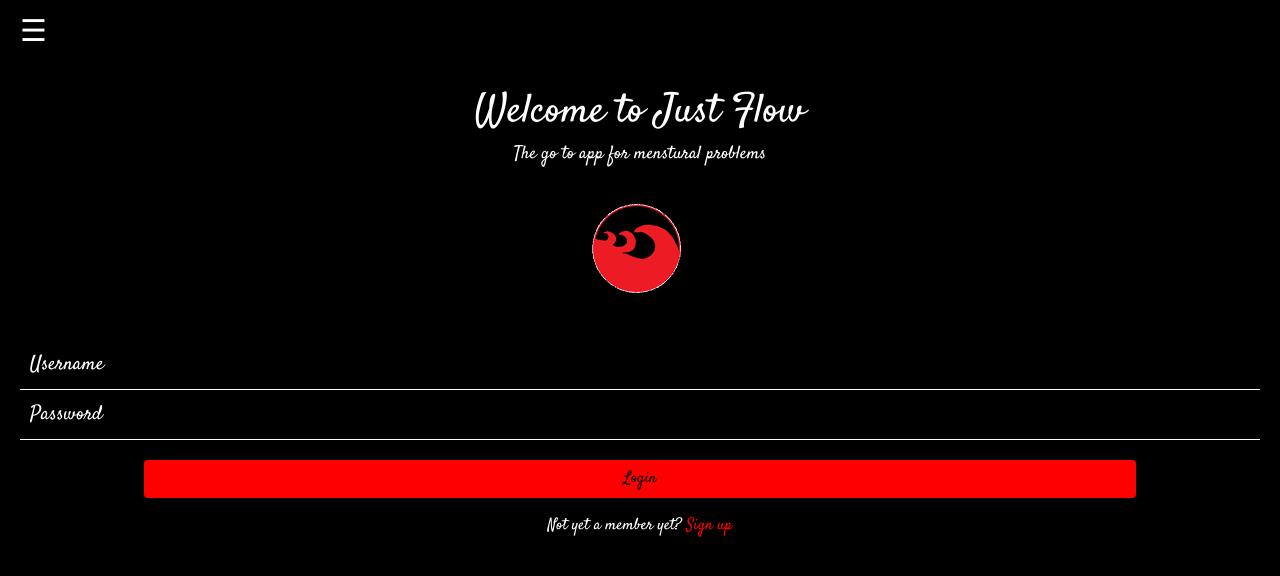
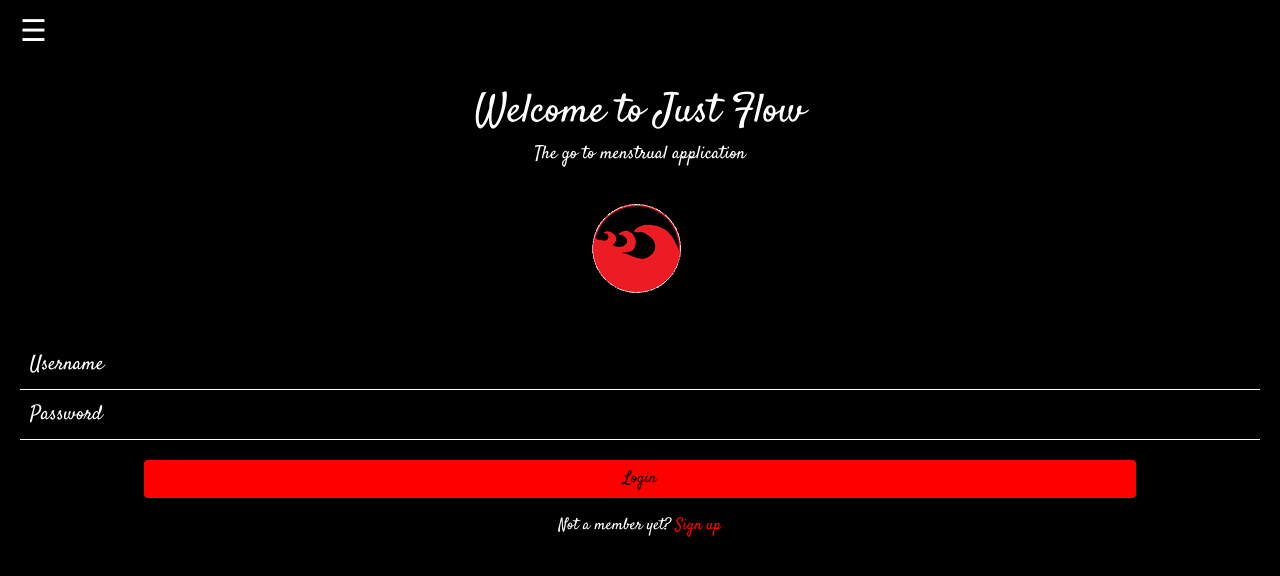
Before and after one commit to thrishma/justflow_web, a PHP site: page /login.php in a window 1280 px wide. Shown: the top 576 px of the page. Run offline with PHP 8.4, Linux system fonts and the light colour scheme; some libraries are stand-ins or nearby versions.

Commit message:
Typo
case sensitive and spellings

```diff
--- a/Options_Confused.php
+++ b/Options_Confused.php
@@ -16,7 +16,7 @@
 <!DOCTYPE html>
 <html>
 <head>
-	<title>Questions - Just Flow</title>
+	<title>Options - Just Flow</title>
 	<link rel="stylesheet" type="text/css" href="css/main.css">
 	<link rel="stylesheet" type="text/css" href="css/features.css">
 
--- a/Options_Cranky.php
+++ b/Options_Cranky.php
@@ -16,7 +16,7 @@
 <!DOCTYPE html>
 <html>
 <head>
-	<title>Questions - Just Flow</title>
+	<title>Options - Just Flow</title>
 	<link rel="stylesheet" type="text/css" href="css/main.css">
 	<link rel="stylesheet" type="text/css" href="css/features.css">
 
--- a/Options_Craving.php
+++ b/Options_Craving.php
@@ -16,7 +16,7 @@
 <!DOCTYPE html>
 <html>
 <head>
-	<title>Questions - Just Flow</title>
+	<title>Options - Just Flow</title>
 	<link rel="stylesheet" type="text/css" href="css/main.css">
 	<link rel="stylesheet" type="text/css" href="css/features.css">
 
--- a/Options_Happy.php
+++ b/Options_Happy.php
@@ -16,7 +16,7 @@
 <!DOCTYPE html>
 <html>
 <head>
-	<title>Questions - Just Flow</title>
+	<title>Options - Just Flow</title>
 	<link rel="stylesheet" type="text/css" href="css/main.css">
 	<link rel="stylesheet" type="text/css" href="css/features.css">
 
--- a/Options_Sad.php
+++ b/Options_Sad.php
@@ -16,7 +16,7 @@
 <!DOCTYPE html>
 <html>
 <head>
-	<title>Questions - Just Flow</title>
+	<title>Options - Just Flow</title>
 	<link rel="stylesheet" type="text/css" href="css/main.css">
 	<link rel="stylesheet" type="text/css" href="css/features.css">
 
--- a/index.php
+++ b/index.php
@@ -42,7 +42,7 @@
 			<div class='main_wrapper'>
 				<div class="header">
 					<h2>Welcome to Just Flow</h2>
-				    <h2>The go to menstural application</h2>
+				    <h2>The go to menstrual application</h2>
 				    <img src="img/logo.gif" class="logo"></img>
 				</div>
 
--- a/login.php
+++ b/login.php
@@ -28,7 +28,7 @@
 		<div class="main_wrapper">
 			<div class="header">
 				<h2>Welcome to Just Flow</h2>
-				<p>The go to app for menstural problems</p>
+				<p>The go to menstrual application</p>
 				<img src=img/logo.gif class="logo"></img>
 			</div>
 
@@ -48,7 +48,7 @@
 					<button type="submit" class="btn" name="login_user">Login</button>
 				</div>
 				<p>
-					Not yet a member yet? <a href="register.php" style="color:red;">Sign up</a>
+					Not a member yet? <a href="register.php" style="color:red;">Sign up</a>
 				</p>
 			</form>
 		</div>
--- a/questions.php
+++ b/questions.php
@@ -58,7 +58,7 @@
 					<input type="date" name="start_date" value="yyyy-mm-dd">
 				</div>
 				<div class="input-group">
-					<label>How long is your menstural cycle?</label>
+					<label>How long is your menstrual cycle?</label>
 					<img src="img/questionsSymbol.png" class="questionsSymbol" onclick="menstrualCycle()">
 					<input type="number" name="menstural_cycle_length">
 				</div>
--- a/register.php
+++ b/register.php
@@ -23,7 +23,7 @@
 		<div class="main_wrapper">
 			<div class="header">
 				<h2>Welcome to Just Flow</h2>
-				<p>The go to app for menstural problems</p>
+				<p>The go to menstrual application</p>
 				<p>Register yourself right here!</p>
 				<img src=img/logo.gif class="logo"></img>
 			</div>
```
